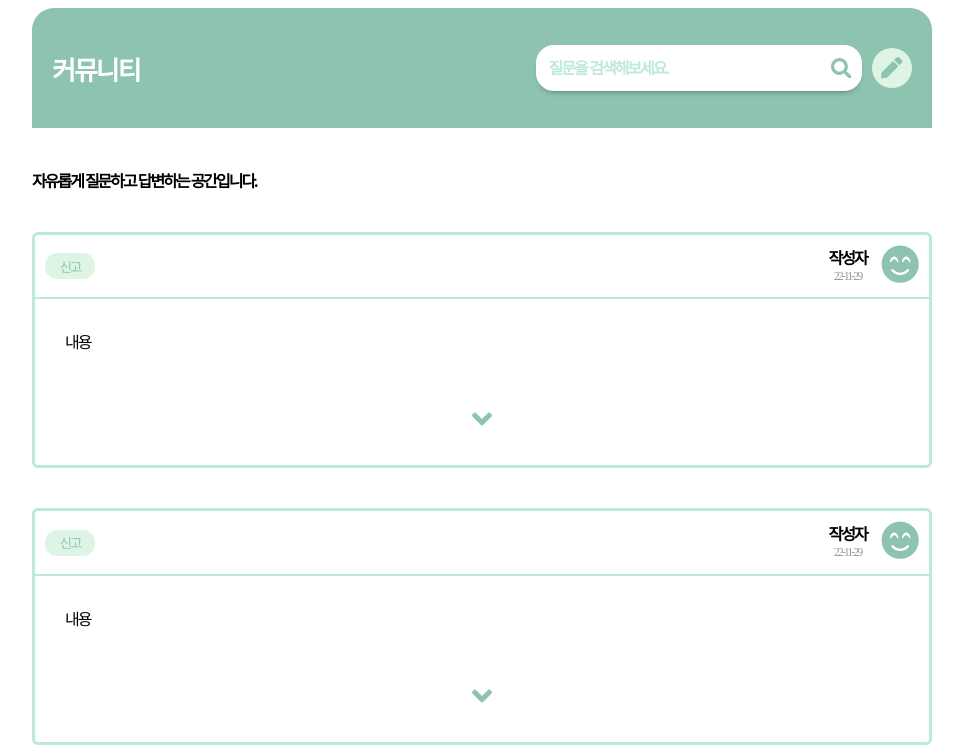
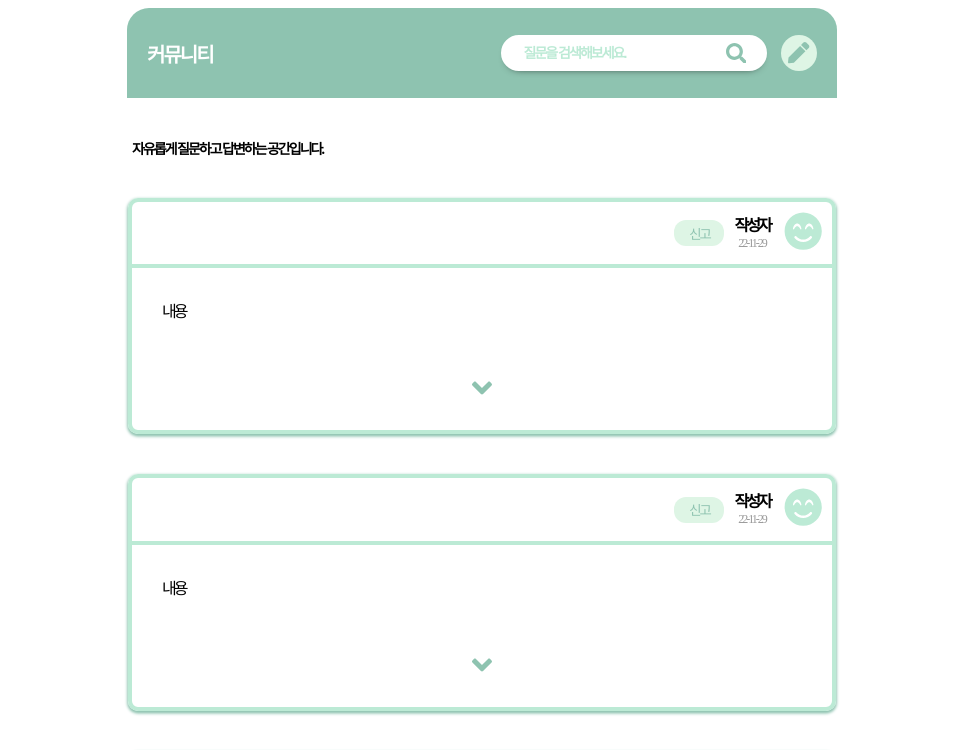
Before and after one commit to seonhannn/MoGakKo, a React (Create React App) app: page / in a window 1280 px wide. Shown: the top 750 px of the page, without its empty margins (158-1121 px from the left). Built offline with nearby package versions, Linux system fonts and the light colour scheme.

Commit message:
profile 구조

```diff
--- a/src/App.js
+++ b/src/App.js
@@ -1,9 +1,9 @@
 import React from 'react';
 import { BrowserRouter, Routes, Route } from 'react-router-dom';
 import Community from './pages/Community';
-import MyProfile from './pages/MyProfile';
 import {createGlobalStyle} from "styled-components";
 import CommunityWrite from './pages/CommunityWrite';
+import Profile from './pages/Profile';
 
 const GlobalStyle = createGlobalStyle`
   * {
@@ -19,6 +19,7 @@ function App() {
         <Routes>
           <Route path='/' element={<Community></Community>}></Route>
           <Route path='/communityWrite/*' element={<CommunityWrite></CommunityWrite>}></Route>
+          <Route path='/profile/*' element={<Profile></Profile>}></Route>
         </Routes>
       </BrowserRouter>
     </div>
--- a/src/components/Answer.js
+++ b/src/components/Answer.js
@@ -23,10 +23,14 @@ const AnswerContainer = styled.div`
     .answerUserName {
         font-size: 16px;
         font-weight: 600;
+        letter-spacing: -3px;
     }
     .answerDate {
         font-size: 12px;
         color: #999;
+    }
+    .answerContent {
+        letter-spacing: -3px;
     }
 `
 
@@ -36,7 +40,7 @@ function Answer() {
             <div className="answerContainer">
                 <div className="answerUserInfo">
                     <div className="answerUserImg">
-                            <FaSmileBeam size={"2.4em"} color="#8EC3B0"></FaSmileBeam>
+                            <FaSmileBeam size={"2.4em"} color="#BCEAD5"></FaSmileBeam>
                     </div>
                     <div className="answerWriter">
                         <div className="answerUserName">
--- a/src/components/CommunityList.js
+++ b/src/components/CommunityList.js
@@ -4,24 +4,30 @@ import {FaAngleDown} from "react-icons/fa";
 import {FaSmileBeam} from "react-icons/fa";
 import { useState } from "react";
 import Answer from "./Answer";
+import { useNavigate } from "react-router-dom";
 
 const CommunityListContainer = styled.div`
     .listContainer {
         display: flex;
+        margin: 0px auto;
+        width: 700px;
         flex-direction: column;
-        border: 3px solid #BCEAD5;
-        border-radius: 6px;
+        border: 4px solid #BCEAD5;
+        border-radius: 10px;
         margin-bottom: 40px;
+        box-shadow: 0 1.6px 3px 0.8px #8EC3B0;
     }
     .listHeader {
         display: flex;
-        justify-content: space-between;
+        justify-content: flex-end;
         align-items: center;
         padding: 10px;
-        border-bottom: 2px solid #BCEAD5;
+        border-bottom: 4px solid #BCEAD5;
+        background-color:
     }
     .userInfo {
         display: flex;
+        cursor: pointer;
     }
     .writer {
         margin-right: 14px;
@@ -32,6 +38,7 @@ const CommunityListContainer = styled.div`
     .userName {
         font-size: 16px;
         font-weight: 600;
+        letter-spacing: -3px;
     }
     .date {
         font-size: 12px;
@@ -41,6 +48,7 @@ const CommunityListContainer = styled.div`
         border: none;
         width: 50px;
         height: 26px;
+        margin-right: 10px;
         border-radius: 12px;
         background-color: #DEF5E5;
         color: #8EC3B0;
@@ -52,11 +60,14 @@ const CommunityListContainer = styled.div`
     .contentContainer {
         padding: 30px;
     }
+    .content {
+        letter-spacing: -3px;
+    }
     .answer {
         padding: 20px;
     }
     .answerIcon {
-        margin-bottom: 10px;
+        margin-bottom: 6px;
         display: flex;
         justify-content: center;
     }
@@ -90,10 +101,16 @@ const CommunityListContainer = styled.div`
 function CommunityList() {
 
     const [isOpen, setAnswer] = useState(false);
+    const navigate = useNavigate();
 
     // on/off
     const toggleAnswer = () => {
         setAnswer(isOpen => !isOpen);
+    }
+
+    // my profile 이동
+    const navigateToProfile = () => {
+        navigate("/profile");
     }
 
     return (
@@ -101,13 +118,13 @@ function CommunityList() {
             <div className="listContainer">
                 <div className="listHeader">
                     <button className="reportBtn">신고</button>
-                    <div className="userInfo">
+                    <div className="userInfo" onClick={() => navigateToProfile()}>
                         <div className="writer">
                             <div className="userName">작성자</div>
                             <div className="date">22-11-29</div>
                         </div>
                         <div className="userImg">
-                            <FaSmileBeam size={"2.4em"} color="#8EC3B0"></FaSmileBeam>
+                            <FaSmileBeam size={"2.4em"} color="#BCEAD5"></FaSmileBeam>
                         </div>
                     </div>
                 </div>
--- a/src/pages/Community.js
+++ b/src/pages/Community.js
@@ -7,15 +7,15 @@ import { useNavigate } from "react-router-dom";
 
 const CommunityContainer = styled.div`
     .container {
-        width: 60%;
-        min-width: 900px;
+        width: 710px;
+        min-width: 700px;
         display: flex;
         flex-direction: column;
         margin: 0px auto;
         border-radius: 22px;
     }
     .header {
-        height: 80px;
+        height: 50px;
         display: flex;
         justify-content: space-between;
         align-items: center;
@@ -28,14 +28,14 @@ const CommunityContainer = styled.div`
         align-items: center;
     }
     .logo {
-        font-size: 26px;
+        font-size: 20px;
         font-weight: 800;
         color: #fff;
     }
     .searchForm {
-        width: 320px;
-        height: 40px;
-        margin-right: 10px;
+        width: 260px;
+        height: 30px;
+        margin-right: 14px;
         display: flex;
         align-items: center;
         justify-content: center;
@@ -46,16 +46,16 @@ const CommunityContainer = styled.div`
         box-shadow: 0 4px 8px -7px rgba(0,0,0,1);
     }
     .searchInput {
-        width: 280px;
+        width: 200px;
         height: 30px;
         border: none;
-        font-size: 18px;
+        font-size: 14px;
         font-weight: 600;
         background: none;
     }
     .searchInput::placeholder {
         color: #BCEAD5;
-        font-size: 16px;
+        font-size: 14px;
     }
     .searchInput:focus {
         outline: none;
@@ -63,8 +63,8 @@ const CommunityContainer = styled.div`
     .add {
         border: none;
         border-radius: 50%;
-        width: 40px;
-        height: 40px;
+        width: 36px;
+        height: 36px;
         display: flex;
         justify-content: center;
         align-items: center;
@@ -78,10 +78,11 @@ const CommunityContainer = styled.div`
     .contents {
     }
     .info {
-        font-size: 16px;
+        font-size: 14px;
         font-weight: 600;
         margin-top: 40px;
         margin-bottom: 40px;
+        margin-left: 5px;
         display: flex;
     }
     .searchIcon:hover {
--- a/src/pages/Profile.js
+++ b/src/pages/Profile.js
@@ -1,13 +1,70 @@
 import React from "react";
-import { BrowserRouter, Routes, Route } from "react-router-dom";
-import myProfile from "./MyProfile";
+import styled from "styled-components";
 
-function profile() {
+const ProfileContainer = styled.div`
+    .profileContainer {
+        width: 700px;
+        border: 1px solid gray;
+        display: flex;
+        flex-direction: column;
+        margin: 0px auto;
+    }
+    .profileUserName {
+        display: flex;
+        justify-content: center;
+    }
+    .profileUserInfoTop {
+        display: flex;
+        justify-content: space-between;
+    }
+    .profileUserInfoBottom {
+        display: flex;
+        justify-content: space-between;
+    }
+`
+
+function Profile() {
     return (
-        <BrowserRouter>
-            <Routes>
-                <Route path="/myProfile" element={<myProfile></myProfile>}></Route>
-            </Routes>
-        </BrowserRouter>
+        <ProfileContainer>
+            <div className="profileContainer">
+                <div className="profileUserName">담비님의 프로필</div>
+                <div className="profileUserInfoTop">
+                    <div className="profileImg">사진</div>
+                    <div className="profileUserInfo">
+                        <div>
+                            <div>한줄소개</div>
+                            <div>프론트엔드 개발자입니다.</div>
+                        </div>
+                        <div>
+                            <div>연락처</div>
+                            <div>test@gmail.com</div>
+                        </div>
+                        <div>
+                            <div>깃허브</div>
+                            <div>test@github.io</div>
+                        </div>
+                    </div>
+                </div>
+                <div className="profileUserInfoBottom">
+                    <div className="profileUserInfo">
+                        <div>
+                            <div>기술 및 스택</div>
+                            <div>JavaScript Dart</div>
+                        </div>
+                        <div>
+                            <div>지역 및 시간</div>
+                            <div>
+                                <div>신촌역</div>
+                                <div>토요일 오후7시이후</div>
+                            </div>
+                        </div>
+                        <div>한 줄 코멘트</div>
+                    </div>
+                    <div>매너온도</div>
+                </div>
+            </div>
+        </ProfileContainer>
     )
 }
+
+export default Profile;
```
